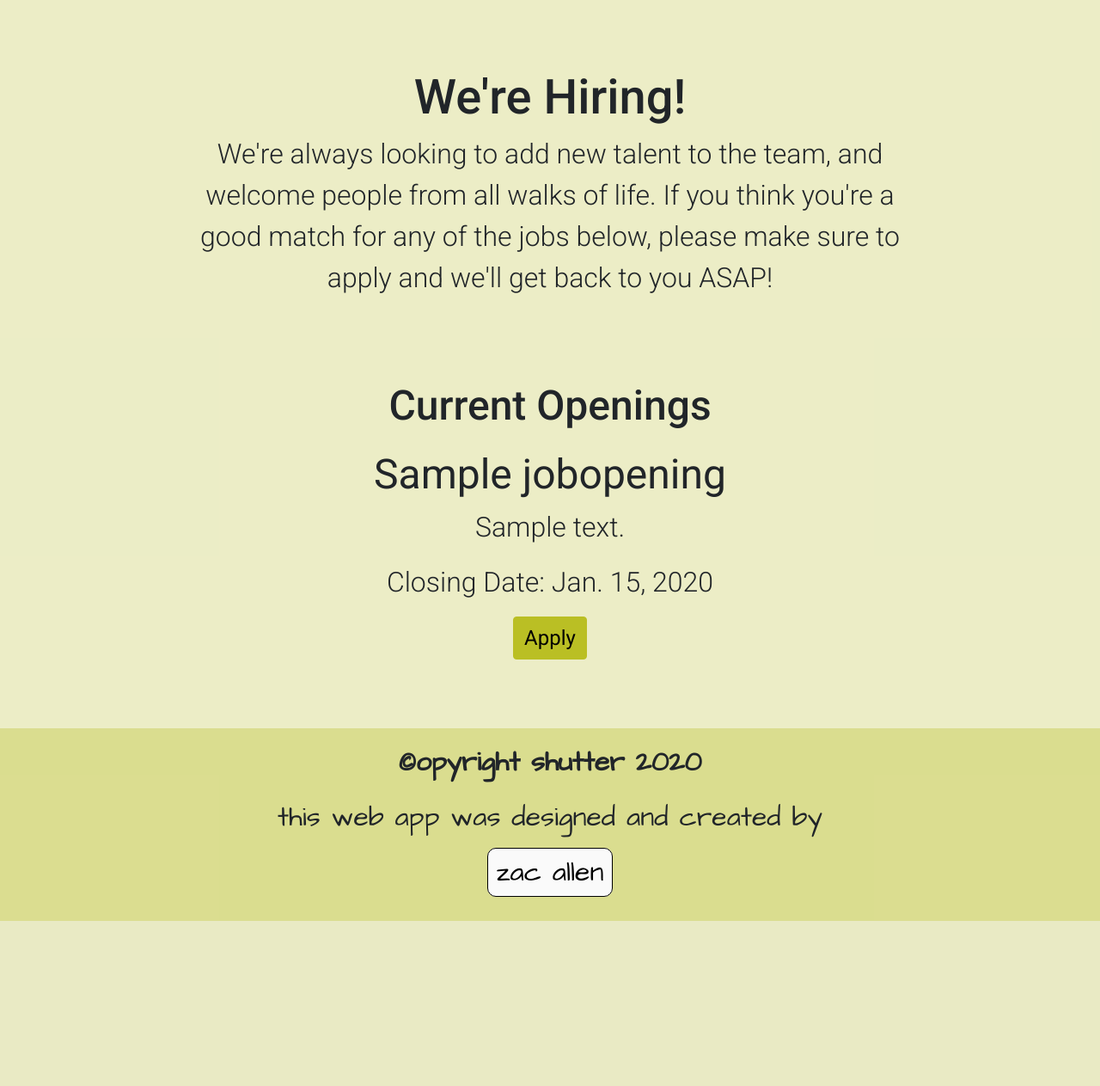
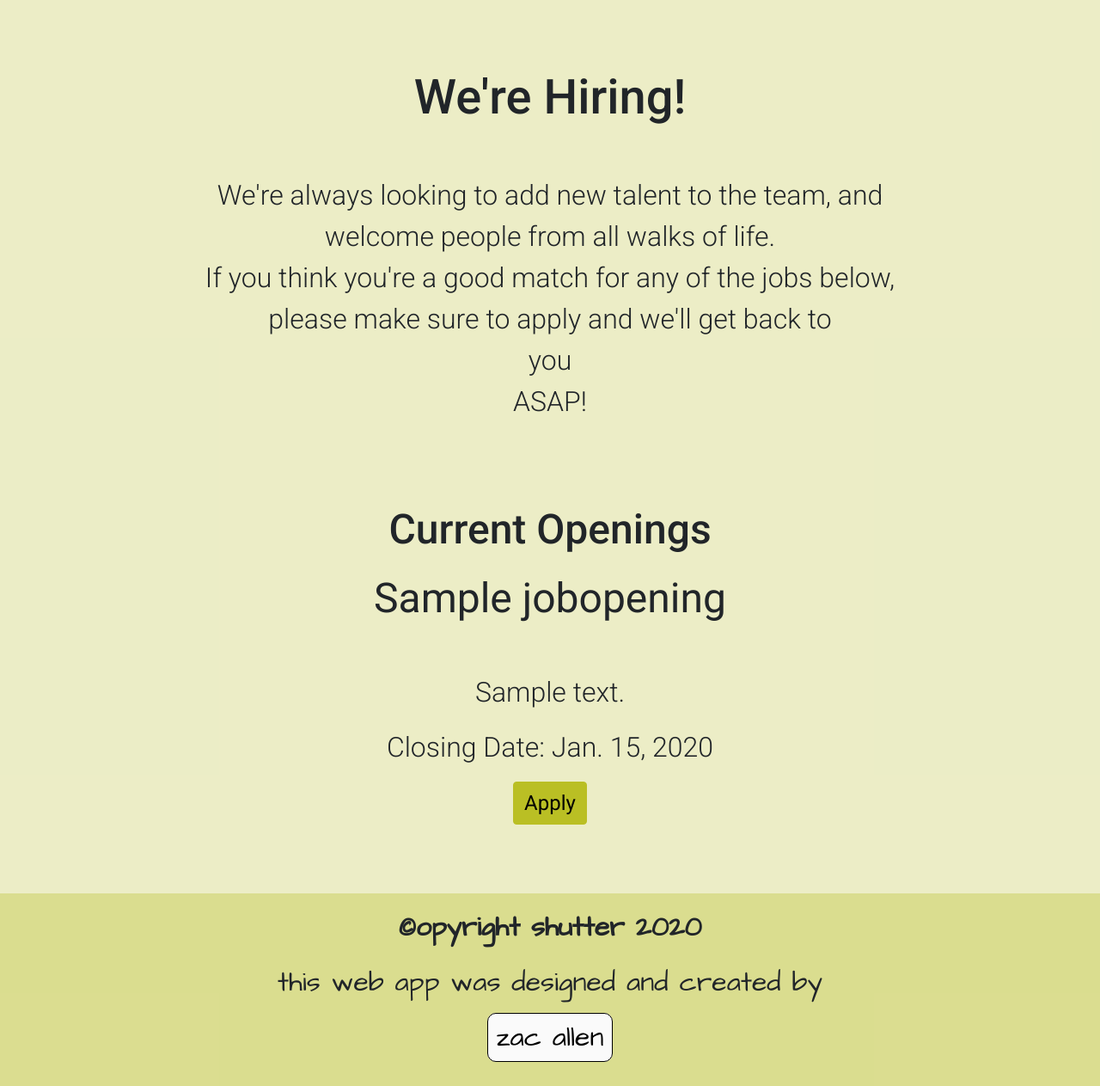
Before and after one commit to Seabhac-94/shutter, a Django app: page /careers/ in a window 1280 px wide. Shown: the part 116-1379 px from the top of the page at 86% size. Before the commit the page ends 1187 px from the top, so only its background shows below. Run offline with Django 3.2, Linux system fonts and the light colour scheme; tables that the repository leaves empty hold one stand-in row (values such as "Sample post"); some libraries are stand-ins or nearby versions; some web fonts are replaced.

Commit message:
css changes

```diff
--- a/careers/templates/careers.html
+++ b/careers/templates/careers.html
@@ -31,7 +31,7 @@
             </div>
             <div class="section-spacing"></div>
             {% for job in current_jobs %}
-            <div class="col-12 col-md-8 col-lg-6">
+            <div class="col-12 col-md-8 col-xl-6">
                 <h3 class="careers-heading">
                     {{job.job_title}}
                 </h3>
--- a/static/css/style.css
+++ b/static/css/style.css
@@ -238,6 +238,7 @@ legend {
 
 .careers-para {
     font-weight: 300;
+    white-space: pre-line;
 }
 
 /* application.html */
```
